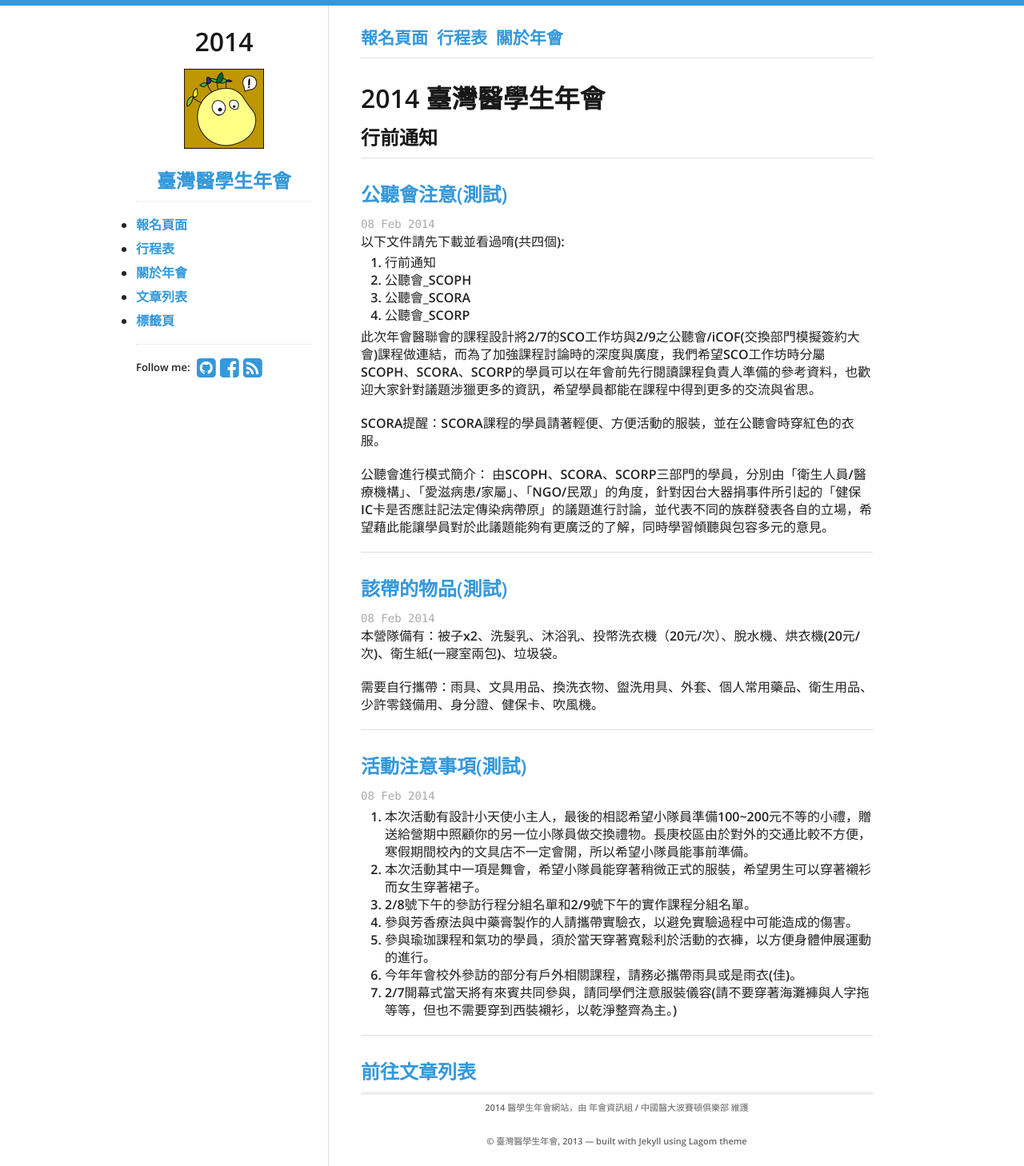
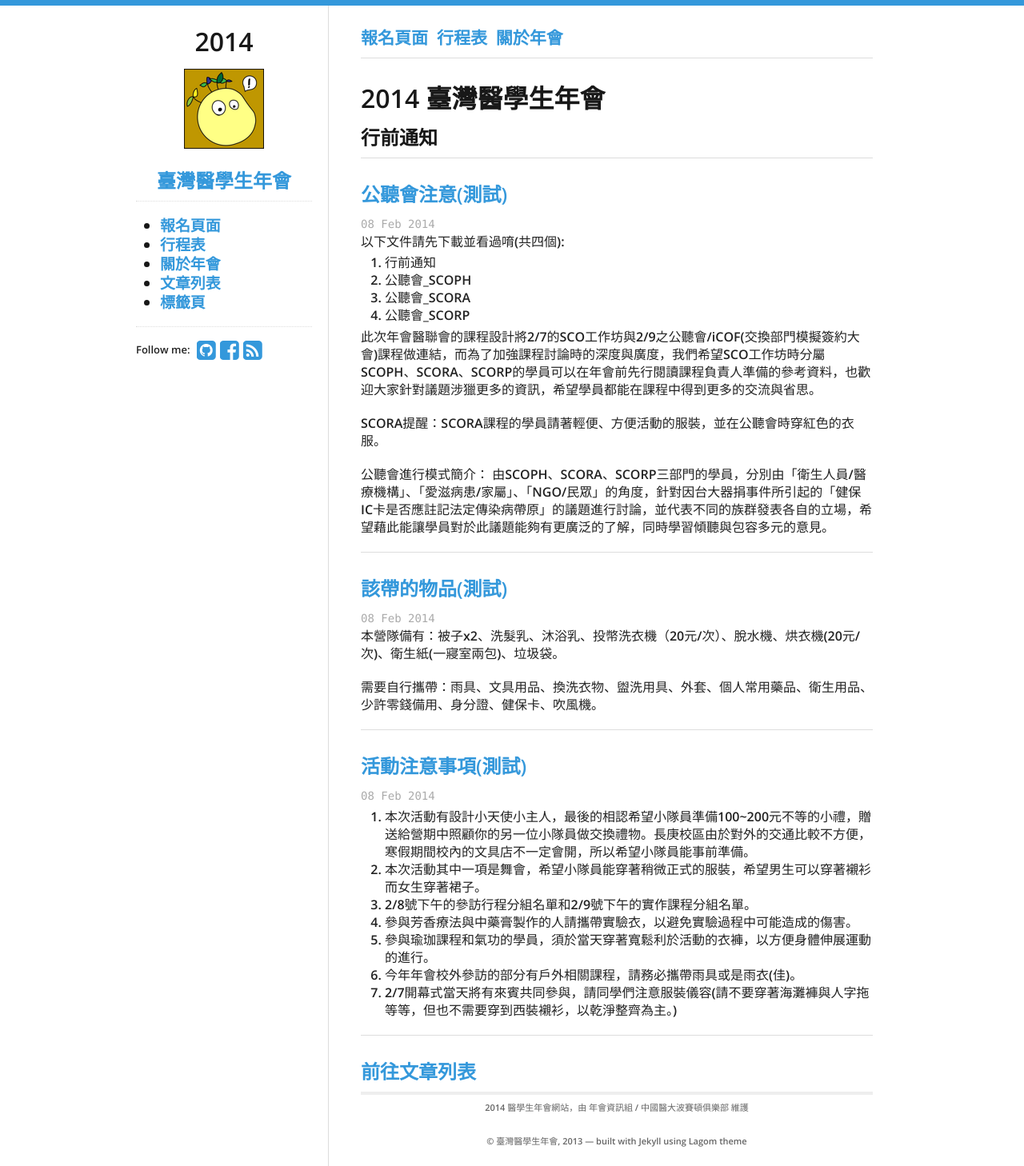
Before and after one commit to fmstw/fmstw.github.io, a Jekyll site: the page built from index.html, in a window 1280 px wide. Shown: the whole page at 80% size. Built offline with Jekyll 4.4.1, drawn with Linux system fonts in a browser that asks for light colours; nearby versions of some CDN libraries.

Commit message:
更改sidebar

```diff
--- a/_includes/sidebar.html
+++ b/_includes/sidebar.html
@@ -7,11 +7,15 @@
   <hr/>
   <ul>
     <p>
+      <h3>
+      <ul>
 	<li><a href="/register.html">報名頁面</a></li>
 	<li><a href="/schedule.html">行程表</a></li>
 	<li><a href="/about.html">關於年會</a></li>
 	<li><a href="/categories.html">文章列表</a></li>
 	<li><a href="/tags.html">標籤頁</a></li>
+      </ul>
+      </h3>
     </p>
   <hr/>
   <div>
```
Lines whose indentation alone changed are shown as unchanged.
